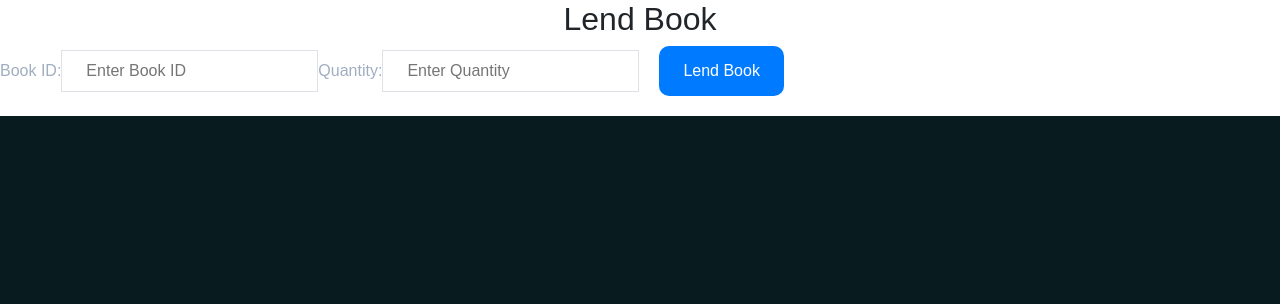
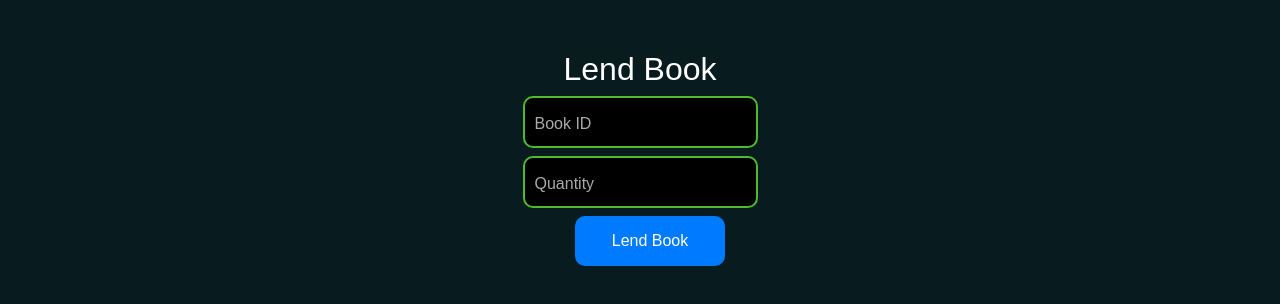
Before and after one commit to AnupaAlwis/Library-WebApp, a React (Vite) app in the folder Frontend/FrontEnd/: page /admin/lendBooks in a window 1280 px wide. Shown: the top 304 px of the page. Built offline with nearby package versions, Linux system fonts and the light colour scheme; the HTML template or start-up script is replaced by a standard one.

Commit message:
Lend book css added

```diff
--- a/Frontend/FrontEnd/src/Pages/Admin/LendBooks.jsx
+++ b/Frontend/FrontEnd/src/Pages/Admin/LendBooks.jsx
@@ -1,4 +1,5 @@
 import React, { useState } from 'react';
+import '../cssFiles/Admin/RegisterUserForm.css'
 
 export default function LendBook() {
     const [bookId, setBookId] = useState('');
@@ -29,41 +30,43 @@ export default function LendBook() {
     };
 
     return (
-        <div className="min-h-screen flex items-center justify-center bg-green-100 p-6">
-            <div className="bg-white p-8 rounded-2xl shadow-md w-full max-w-md">
-                <h2 className="text-2xl font-bold mb-6 text-center text-green-600">Lend Book</h2>
-                <form onSubmit={handleLend}>
-                    <label className="block mb-2 text-gray-700 font-medium">Book ID:</label>
+        <div style={{ textAlign: "center", marginTop: "50px" }}>
+            <h2 className="register-user-heading">Lend Book</h2>
+            <form onSubmit={handleLend} className="register-user-form">
+                <div className="input-wrapper">
                     <input
                         type="text"
                         value={bookId}
                         onChange={(e) => setBookId(e.target.value)}
                         placeholder="Enter Book ID"
-                        className="w-full px-4 py-2 border rounded-lg mb-4"
+                        className="input-field"
                     />
+                    <label className="floating-label">Book ID</label>
+                </div>
 
-                    <label className="block mb-2 text-gray-700 font-medium">Quantity:</label>
+                <div className="input-wrapper">
                     <input
                         type="number"
                         min="1"
                         value={quantity}
                         onChange={(e) => setQuantity(e.target.value)}
                         placeholder="Enter Quantity"
-                        className="w-full px-4 py-2 border rounded-lg mb-4"
+                        className="input-field"
                     />
+                    <label className="floating-label">Quantity</label>
+                </div>
 
                 <button
                     type="submit"
-                        className="w-full bg-green-600 hover:bg-green-700 text-white font-bold py-2 px-4 rounded-xl transition duration-300"
+                    className="user-register-form-button"
                 >
                     Lend Book
                 </button>
             </form>
 
             {message && (
-                    <div className="mt-4 text-center text-sm text-gray-700">{message}</div>
+                <div style={{ marginTop: "20px", color: "white" }}>{message}</div>
             )}
-            </div>
         </div>
     );
 }
--- a/Frontend/FrontEnd/src/Pages/cssFiles/Admin/RegisterUserForm.css
+++ b/Frontend/FrontEnd/src/Pages/cssFiles/Admin/RegisterUserForm.css
@@ -1,14 +1,3 @@
-/* Container Styling */
-.centered-container {
-    display: flex;
-    flex-direction: column;
-    align-items: center;
-    width: 100%;
-    max-width: 400px; /* Optional: Set a max width for better form appearance */
-    margin: 0 auto;
-}
-
-/* Form Styling */
 .register-user-form {
     display: flex;
     flex-direction: column;
@@ -16,13 +5,11 @@
     align-items: center;
 }
 
-/* Input Field Wrapper */
 .input-wrapper {
     position: relative;
     margin-bottom: 1.5rem;
 }
 
-/* Input Field */
 .input-field {
     width: 100%;
     padding: 1rem 0.75rem 0.5rem;
@@ -34,12 +21,10 @@
     font-size: 1rem;
 }
 
-/* Placeholder hidden initially */
 .input-field::placeholder {
     color: transparent;
 }
 
-/* Floating Label */
 .floating-label {
     position: absolute;
     top: 1rem;
@@ -49,27 +34,25 @@
     transition: all 0.2s ease;
 }
 
-/* Float label on focus or when value is present */
-.input-field:focus + .floating-label,
-.input-field:not(:placeholder-shown) + .floating-label,
-.input-field.has-value + .floating-label {
+/* Float label on focus or if text is present */
+.input-field:focus+.floating-label,
+.input-field:not(:placeholder-shown)+.floating-label {
     top: 0.3rem;
     font-size: 0.75rem;
     color: white;
 }
 
-/* Input Field Focus */
 .input-field:focus {
     border-color: #007bff;
+    /* blue border on focus */
 }
 
-/* Heading Styling */
+
 .register-user-heading {
     color: #FFFFFF;
 }
 
-/* Button Styling */
-.user-register-form-button {
+.user-register-form-button{
     background-color: #007bff;
     color: #FFFFFF;
     border-radius: 10px;
@@ -77,71 +60,8 @@
     height: 50px;
     border: none;
     margin-left: 20px;
-    cursor: pointer;
 }
-
-.user-register-form-button:hover {
+.user-register-form-button:hover{
     background-color: #0056b3;
-    border: 2px solid #007bff;
+    border:2px solid #007bff;
 }
-
-/* Button Container */
-.button-container {
-    display: flex;
-    justify-content: center;
-}
-
-/* Special Styling for Date Input (Using second file's CSS) */
-.date-input {
-    position: relative;
-    padding-top: 1rem;
-}
-
-/* Date input specific styles */
-input[type="date"] {
-    appearance: none;
-    -webkit-appearance: none;
-    min-height: 1.5em; /* Ensure consistent height */
-    background-color: black;
-    color: white;
-    color-scheme: dark; /* For dark mode calendar */
-}
-
-/* Calendar icon styling */
-input[type="date"]::-webkit-calendar-picker-indicator {
-    background: transparent;
-    bottom: 0;
-    color: transparent;
-    cursor: pointer;
-    height: auto;
-    left: 0;
-    position: absolute;
-    right: 0;
-    top: 0;
-    width: auto;
-}
-
-/* Style for when date has value */
-input[type="date"]:valid + .floating-label,
-.date-input.has-value + .floating-label {
-    top: 0.3rem;
-    font-size: 0.75rem;
-    color: white;
-}
-
-/* Message Styling */
-.mt-4 {
-    margin-top: 1rem;
-}
-
-.text-center {
-    text-align: center;
-}
-
-.text-sm {
-    font-size: 0.875rem;
-}
-
-.text-gray-700 {
-    color: #a0aec0;
-}
```
Lines whose indentation alone changed are shown as unchanged.
